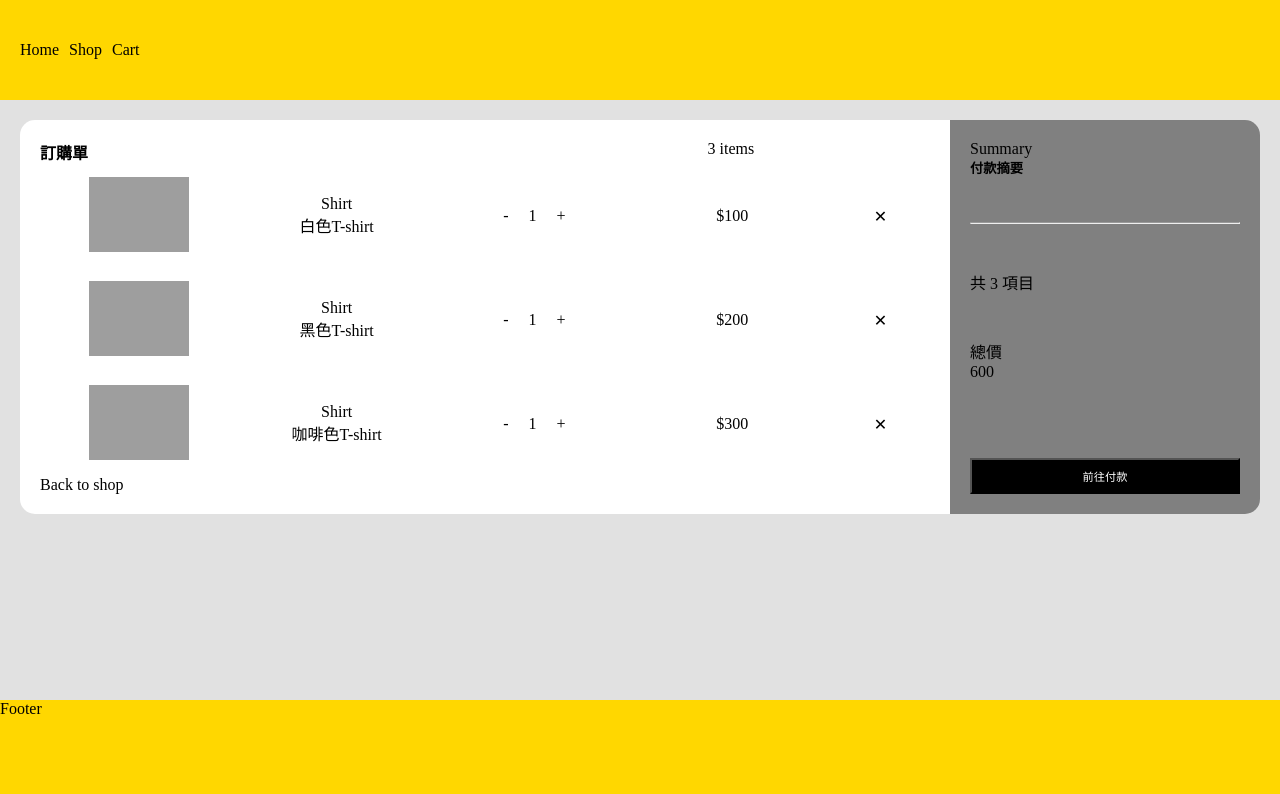
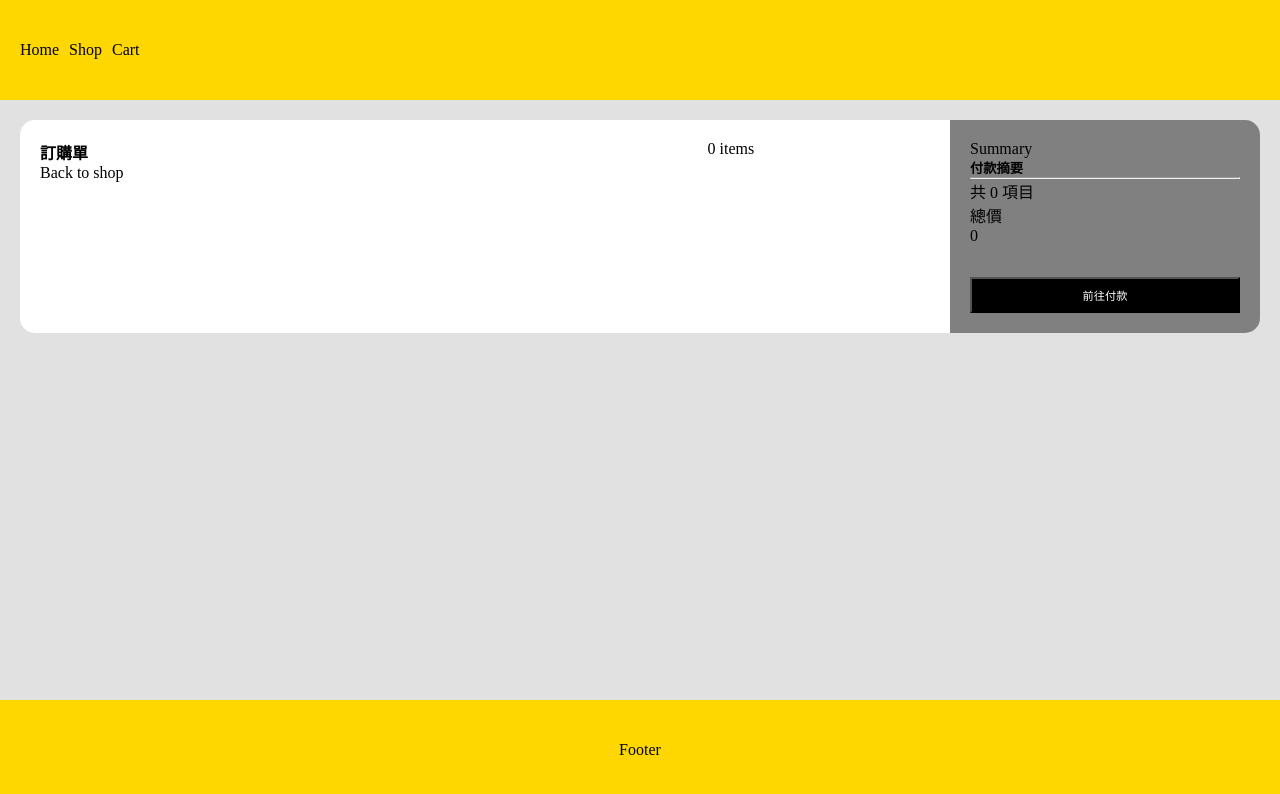
Before and after one commit to RueiYuHuang/react-learn, a React (Vite) app: page /Cart in a window 1280 px wide. Shown: the top 794 px of the page. Built offline with nearby package versions, Linux system fonts and the light colour scheme; grey boxes are pictures that could not be loaded.

Commit message:
update shop

```diff
--- a/src/components/Footer/index.scss
+++ b/src/components/Footer/index.scss
@@ -2,4 +2,7 @@
     width: 100vw;
     height: var(--footer-height);
     background-color: var(--primary-color);
+    display: flex;
+    justify-content: center;
+    align-items: center;
 }
--- a/src/pages/Cart/OrderList/index.jsx
+++ b/src/pages/Cart/OrderList/index.jsx
@@ -1,22 +1,22 @@
 import ProductItem from './ProductItem'
 
-function OrderList({ products, setProducts }) {
+function OrderList({ cart, setCart }) {
   // 更新products
   // params:
   // id 目前要更新的資料id
   // valueObject: object  ex. { count:3 }
   const updateCount = (id, valueObject) => {
-    const newProducts = products.map((v2, i2) => {
+    const newCart = cart.map((v2, i2) => {
       return id === v2.id ? { ...v2, ...valueObject } : { ...v2 }
     })
 
-    setProducts(newProducts)
+    setCart(newCart)
   }
 
   // params: id 目前要刪除的資料id
   const deleteProduct = (id) => {
     // 刪除這個id的資料 相當於 回傳一個新的陣列不包含此id的資料
-    setProducts(products.filter((v2, i2) => id !== v2.id))
+    setCart(cart.filter((v2, i2) => id !== v2.id))
   }
 
   return (
@@ -30,11 +30,11 @@ function OrderList({ products, setProducts }) {
               </h4>
             </div>
             <div className="col align-self-center text-right text-muted">
-              {products.length} items
+              {cart.length} items
             </div>
           </div>
         </div>
-        {products.map((v, i) => {
+        {cart.map((v, i) => {
           const { id, name, price, img, count } = v
 
           return (
--- a/src/pages/Cart/index.jsx
+++ b/src/pages/Cart/index.jsx
@@ -6,13 +6,13 @@ import OrderList from './OrderList'
 import Summary from './Summary'
 import { useCart } from '@/utils/useCart'
 function Cart() {
-  const { products, setProducts, calcTotalNumber, calcTotalPrice } = useCart()
+  const { cart, setCart, calcTotalNumber, calcTotalPrice } = useCart()
   return (
     <div className='Cart'>
       <DefaultLayout>
         <div className="card">
           <div className="row">
-            <OrderList products={products} setProducts={setProducts} />
+            <OrderList cart={cart} setCart={setCart} />
             <Summary
               totalNumber={calcTotalNumber()}
               totalPrice={calcTotalPrice()}
--- a/src/pages/Shop/ClassA/index.jsx
+++ b/src/pages/Shop/ClassA/index.jsx
@@ -1,9 +1,9 @@
-import React from 'react'
+import React, { useState, useEffect } from 'react'
 import { useCart } from '@/utils/useCart'
 const sampleData = [
   {
     id: 1,
-    name: '白色T-shirt',
+    name: '灰色T-shirt',
     price: 100,
     img: 'https://i.imgur.com/ba3tvGm.jpg',
   },
@@ -22,21 +22,45 @@ const sampleData = [
 ]
 
 function ClassA() {
-  const { products, setProducts, calcTotalNumber, calcTotalPrice } = useCart()
+  const { cart, setCart } = useCart()
   const addToCart = (index) => {
-    // setProducts(...products, sampleData[index])
+    const findProduct = cart.find((data,index) => {
+      return data.id === sampleData[index].id
+    })
+    if(findProduct !== undefined){
+      alert('此商品已在購物車中')
+    }else{}
+    const notAdded = cart.reduce((prev, next) => {
+      console.log("123",prev)
+      console.log("next",next)
+      if(next.id === sampleData[index].id){
+        return false
+        console.log("123-1",prev)
+      }
+    },true)
+    if(notAdded) {
+      console.log("456")
+      setCart([...cart,{...sampleData[index], count: 1}])
+    }else {
+      const newProducts = cart.map((v2, i2) => {
+        return v2.id === sampleData[index].id  ? { ...v2, count: v2.count + 1 } : { ...v2 }
+      })
+      console.log("789")
+      setCart(newProducts)
+    }
+
   }
+  // useEffect
   return (
     <>
       <div className='ClassA'>
-        ClassA
-        {sampleData.map((value,index) => {
+        {sampleData.map((data,index) => {
           return (
-            <div onClick={addToCart(index)}>
-              <div>{value.id}</div>
-              <div>{value.name}</div>
-              <div>{value.price}</div>
-              <div><img src={value.img} alt="" /></div>
+            <div className='card' key={data.id}>
+              <div className='img'><img src={data.img} alt="" /></div>
+              <div className='title'>{data.name}</div>
+              <div className='title'>NT${data.price}</div>
+              <button className='add-btn' onClick={() => {addToCart(index)}}>Add to Cart</button>
             </div>
           )
         })}
--- a/src/pages/Shop/index.scss
+++ b/src/pages/Shop/index.scss
@@ -9,7 +9,38 @@
     }
     .ClassA {
         background-color: rgb(255, 198, 123);
-        height: 300px;
+        // height: 300px;
+        display: grid;
+        grid-template-columns:  repeat(4, 1fr);
+        gap: 10px;
+        padding: 20px;
+        .card {
+            background-color: white;
+            border: 2px solid white;
+            border-radius: 10px;
+            padding: 10px;
+            .img {
+                width: 100%;
+                height: 200px;
+                img {
+                    width: 100%;
+                    height: 100%;
+                    object-fit: contain;
+                }
+            }
+            .title {
+                text-align: center;
+            }
+            .add-btn {
+                width: 100%;
+                height: 30px;
+                background-color: orange;
+                border: 0;
+                border-radius: 5px;
+                color: white;
+                cursor: pointer;
+            }
+        }
     }
     .ClassB {
         background-color: rgb(255, 180, 82);
--- a/src/utils/useCart.jsx
+++ b/src/utils/useCart.jsx
@@ -5,37 +5,16 @@ const CartContext = createContext();
 
 // 建立一個新的Provider元件，內容是提供auth狀態
 export const CartProvider = ({ children }) => {
-  const sampleData = [
-    {
-      id: 1,
-      name: '白色T-shirt',
-      price: 100,
-      img: 'https://i.imgur.com/ba3tvGm.jpg',
-    },
-    {
-      id: 2,
-      name: '黑色T-shirt',
-      price: 200,
-      img: 'https://i.imgur.com/pHQ3xT3.jpg',
-    },
-    {
-      id: 3,
-      name: '咖啡色T-shirt',
-      price: 300,
-      img: 'https://i.imgur.com/1GrakTl.jpg',
-    },
-  ]
-  // 擴充product物件多一個count屬性
-  const [products, setProducts] = useState(
-    sampleData.map((v, i) => ({ ...v, count: 1 }))
-  )
+
+  //購物車
+  const [cart, setCart] = useState([])
 
   // 計算總數量(數量 累加)
   const calcTotalNumber = () => {
     let total = 0
 
-    for (let i = 0; i < products.length; i++) {
-      total += products[i].count
+    for (let i = 0; i < cart.length; i++) {
+      total += cart[i].count
     }
 
     return total
@@ -45,8 +24,8 @@ export const CartProvider = ({ children }) => {
   const calcTotalPrice = () => {
     let total = 0
 
-    for (let i = 0; i < products.length; i++) {
-      total += products[i].count * products[i].price
+    for (let i = 0; i < cart.length; i++) {
+      total += cart[i].count * cart[i].price
     }
 
     return total
@@ -54,8 +33,8 @@ export const CartProvider = ({ children }) => {
   return (
       <CartContext.Provider
           value={{
-            products,
-            setProducts,
+            cart,
+            setCart,
             calcTotalNumber,
             calcTotalPrice
           }}
```
